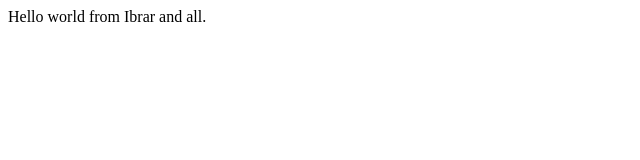
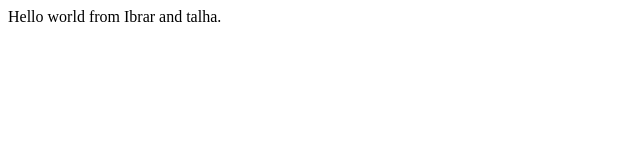
Before and after one commit to Ibrarhussainmughal/First-pro, a plain HTML site: page index.html in a window 1280 px wide. Shown: the full height of the page, 0-640 px from the left. Drawn offline with Linux system fonts and the light colour scheme.

Commit message:
Update index.html

```diff
--- a/index.html
+++ b/index.html
@@ -6,6 +6,6 @@
     <title>first example</title>
 </head>
 <body>
-    <div>Hello world from Ibrar and all.</div>
+    <div>Hello world from Ibrar and talha.</div>
 </body>
 </html>
```
